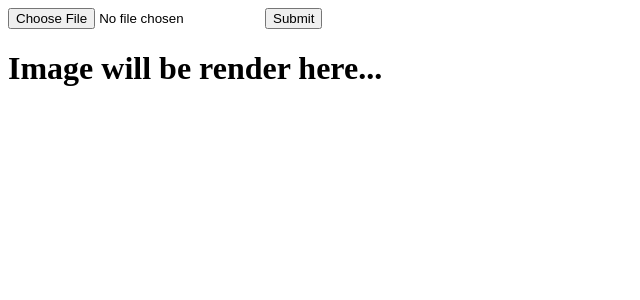
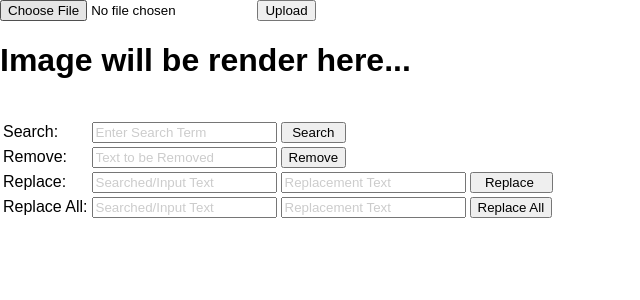
Before and after one commit to saumya-sinha01/Document_Based_Augmentation, a Flask app: template templates/image_render.html in a window 1280 px wide. Shown: the top 300 px of the page, without its empty margins (0-640 px from the left). Run offline with Flask 3, Linux system fonts and the light colour scheme; the template is opened without the code that fills it, so the values that code supplies are empty.

Commit message:
committing

```diff
--- a/app.py
+++ b/app.py
@@ -1,9 +1,28 @@
-from flask import Flask
+from flask import Flask, render_template, request
+from werkzeug.utils import secure_filename
+import os
+
+from TextExtraction import TextExtraction
+
+#from TextExtraction import TextExtraction
+
 app = Flask(__name__)
 
-@app.route('/')
-def hello_world():  # put application's code here
-    return 'Hello World!'
+upload_folder = os.path.join('static', 'uploads')
 
-if __name__ == '__main__':
-    app.run()
+app.config['UPLOAD'] = upload_folder
+
+textExtraction = TextExtraction()
+
+@app.route('/', methods=['GET', 'POST'])
+def upload_file():
+    if request.method == 'POST':
+        file = request.files['img']
+        filename = secure_filename(file.filename)
+        file.save(os.path.join(app.config['UPLOAD'], filename))
+        img = os.path.join(app.config['UPLOAD'], filename)
+        print(f"Uploaded Image: {img}")
+
+        textExtraction.processImage(img)
+        return render_template('image_render.html', img=img)
+    return render_template('image_render.html')
--- a/templates/image_render.html
+++ b/templates/image_render.html
@@ -3,18 +3,113 @@
 <head>
     <meta charset="UTF-8">
     <title>Rendering Dynamic Images Using Flask</title>
+    <style>
+        body {
+            font-family: Arial, sans-serif;
+            margin: 0;
+            padding: 0;
+        }
+
+        .container {
+            text-align: center;
+            margin-top: 20px;
+        }
+
+        .header {
+            display: inline;
+        }
+
+        .text-input {
+            display: inline-block;
+            margin: 0 10px;
+            padding: 5px;
+            border: 1px solid #ccc;
+            border-radius: 5px;
+        }
+
+        .button {
+            padding: 8px 20px;
+            background-color: #007bff;
+            color: #fff;
+            border: none;
+            border-radius: 5px;
+            cursor: pointer;
+            transition: background-color 0.3s ease;
+        }
+
+        .button:hover {
+            background-color: #0056b3;
+        }
+    </style>
 </head>
 <body>
 <form action="{{ url_for('upload_file') }}" enctype="multipart/form-data" method="POST">
     <input name="img" type="file"/>
-    <input type="submit"/>
+    <input type="submit" value="Upload"/>
 </form>
-
 {% if img %}
 <h1>Rendered Image</h1>
 <img src="{{img}}">
 {% else %}
 <h1>Image will be render here...</h1>
 {% endif %}
+
+<br>
+
+<table>
+	<tr>
+        <form action='search-text' method='GET'>
+            <td>Search:</td>
+            <td>
+                <input type="text" id="search" name="Search" value="Enter Search Term" style="display: inline-block;color:#ccc;">
+            </td>
+            <td>
+                <input type="submit" value=" Search ">
+                <!--<span style="color: #FF0000;">Text Found!</span>-->
+            </td>
+        </form>
+        </form>
+	</tr>
+	<tr>
+        <form action='remove-text' method='GET'>
+		<td>Remove:</td>
+		<td>
+			<input type="text" id="remove" name="remove" value="Text to be Removed" style="display: inline-block;color:#ccc;">
+		</td>
+		<td>
+			<input type="submit" value="Remove">
+		</td>
+        </form>
+	</tr>
+	<tr>
+        <form action='replace-text' method='GET'>
+            <td>Replace:</td>
+            <td>
+                <input type="text" id="replace" name="replace" value="Searched/Input Text" style="display: inline-block;color:#ccc;">
+            </td>
+            <td>
+                <input type="text" id="replacement" name="replacement" value="Replacement Text" style="display: inline-block;color:#ccc;">
+            </td>
+            <td>
+                <input type="submit" value="  Replace   ">
+            </td>
+        </form>
+	</tr>
+	<tr>
+        <form action='replace-text' method='GET'>
+            <td>Replace All:</td>
+            <td>
+                <input type="text" id="replace-all" name="replace-all" value="Searched/Input Text" style="display: inline-block;color:#ccc;">
+            </td>
+            <td>
+                <input type="text" id="replacement-all" name="replacement-all" value="Replacement Text" style="display: inline-block;color:#ccc;">
+            </td>
+            <td>
+                <input type="submit" value="Replace All">
+
+            </td>
+        </form>
+	</tr>
+</table>
 </body>
 </html>
```
Also changed, not shown: TextExtraction.py (+85 -1 lines).
